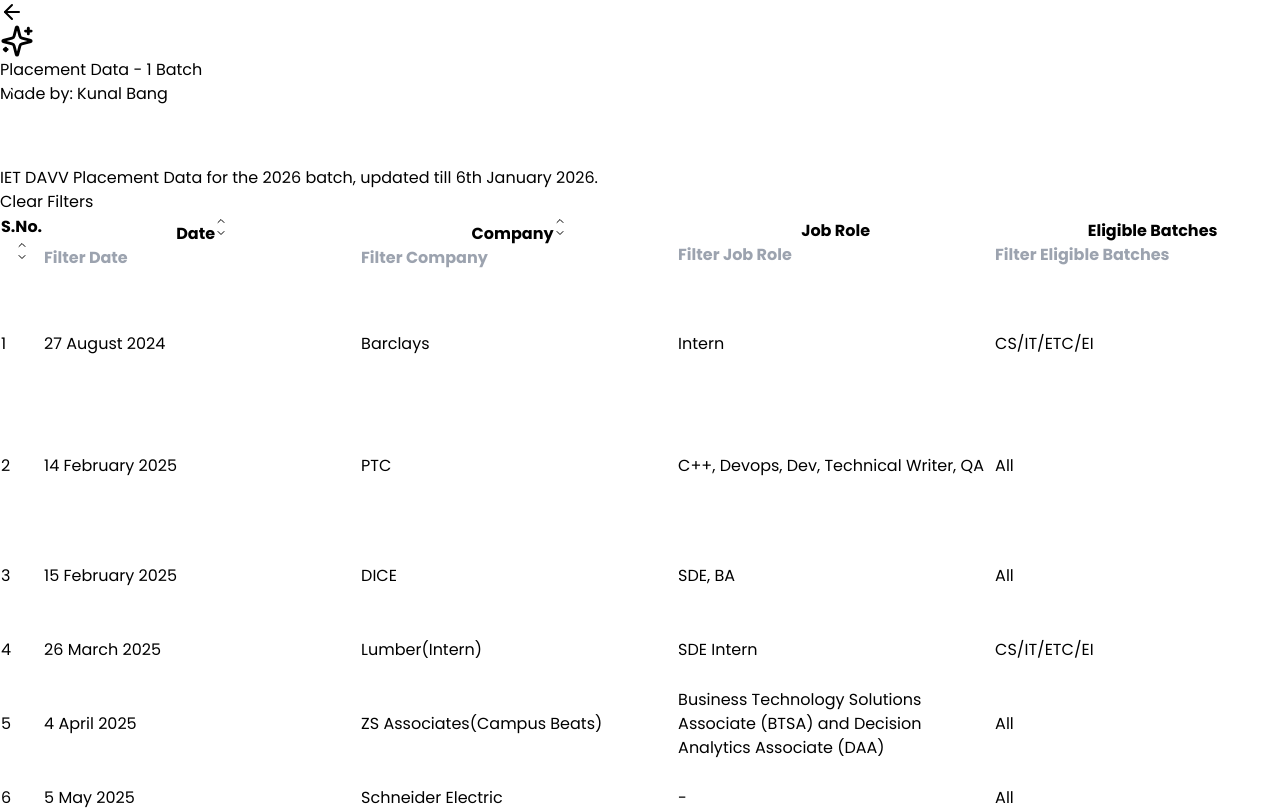
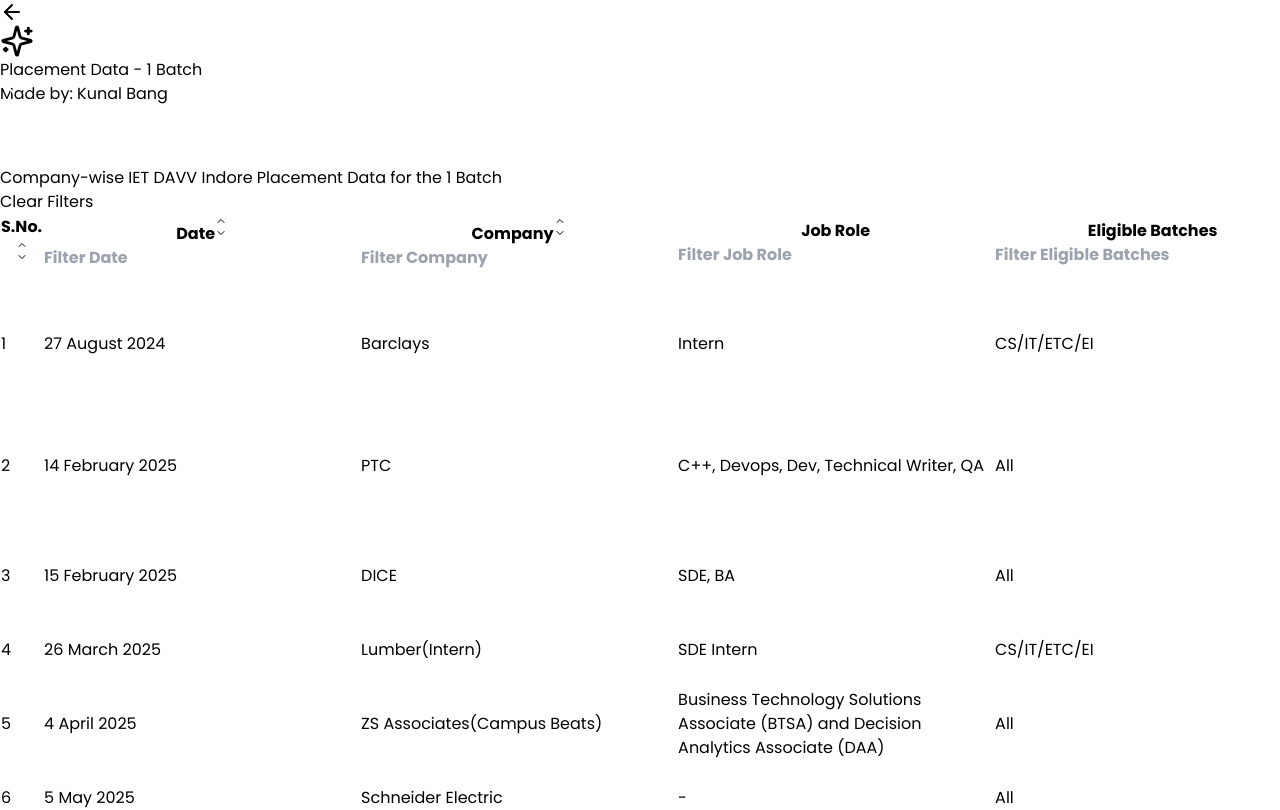
Before and after one commit to kunalbang9/IET-Placement-Tracker, a React (Vite) app: page /#/batch/1 in a window 1280 px wide. Shown: the top 810 px of the page. Built offline with nearby package versions, Linux system fonts and the light colour scheme.

Commit message:
Update header text for BatchPage component

```diff
--- a/src/components/BatchPage.jsx
+++ b/src/components/BatchPage.jsx
@@ -113,9 +113,9 @@
       <main className="flex-grow p-4 md:p-8">
 
         <div className="mb-6 flex justify-between items-center">
-          <h1 className='text-[10px] w-1/2 md:w-full md:text-lg font-poppins tracking-wide text-gray-100 '>
-            IET DAVV Placement Data for the 2026 batch, updated till 6th January 2026.
-          </h1>
+        <h1 className='text-[10px] w-1/2 md:w-full md:text-lg font-poppins tracking-wide text-gray-100'>
+  Company-wise IET DAVV Indore Placement Data for the {batch} Batch
+</h1>
           <button
             onClick={() => dispatch(clearFilters())}
             className="bg-red-500 px-4 py-2 w-auto text-nowrap rounded-md hover:bg-red-700 transition-colors"
```
